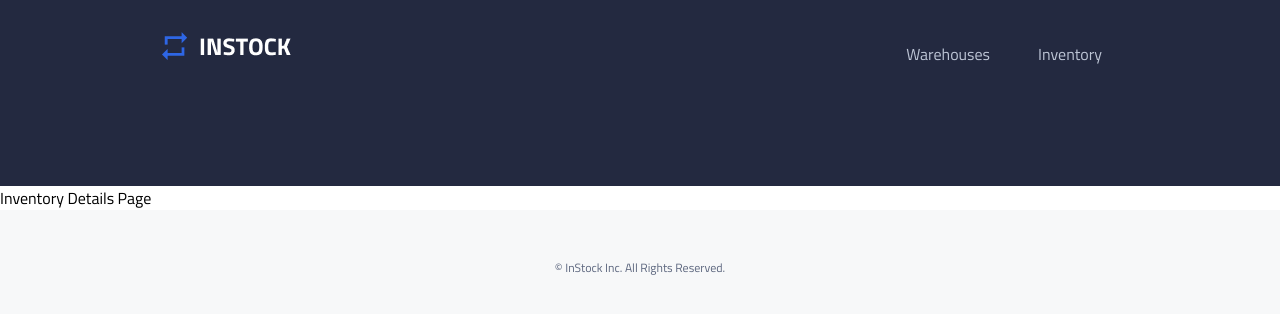
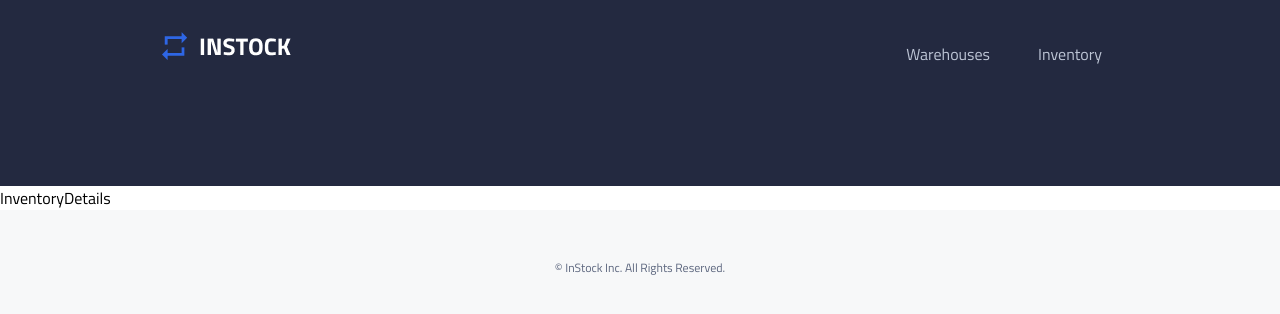
Before and after one commit to laura-nguyen/red-eyed-tree-frog-instock-client, a React (Vite) app: page /inventory/1 in a window 1280 px wide. Shown: the top 314 px of the page. Built offline with nearby package versions, Linux system fonts and the light colour scheme.

Commit message:
Added page folder and jsx/scss files for Inventory Details

```diff
--- a/src/pages/InventoryDetails/InventoryDetails.jsx
+++ b/src/pages/InventoryDetails/InventoryDetails.jsx
@@ -1,5 +1,7 @@
+import "./InventoryDetails.scss";
+
 const InventoryDetails = () => {
-  return <div>Inventory Details Page</div>;
+  return <div>InventoryDetails</div>;
 };
 
 export default InventoryDetails;
```
Also changed, not shown: src/pages/InventoryDetails/InventoryDetails.scss (added).
